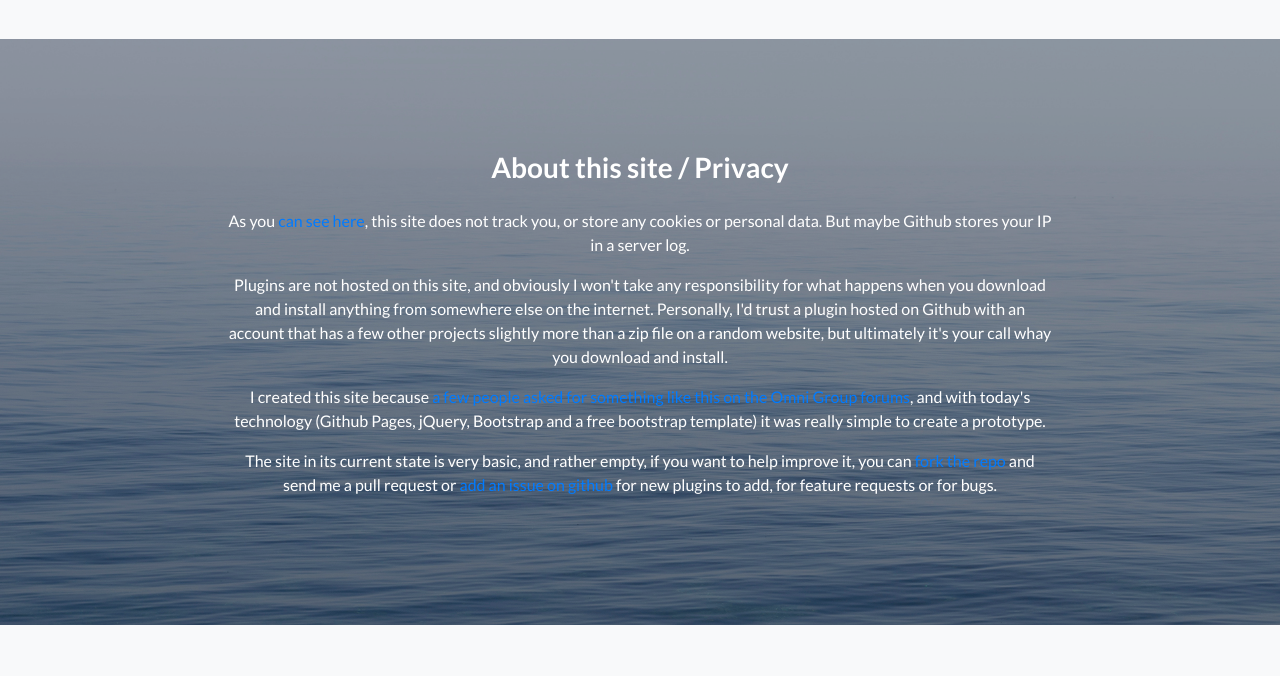
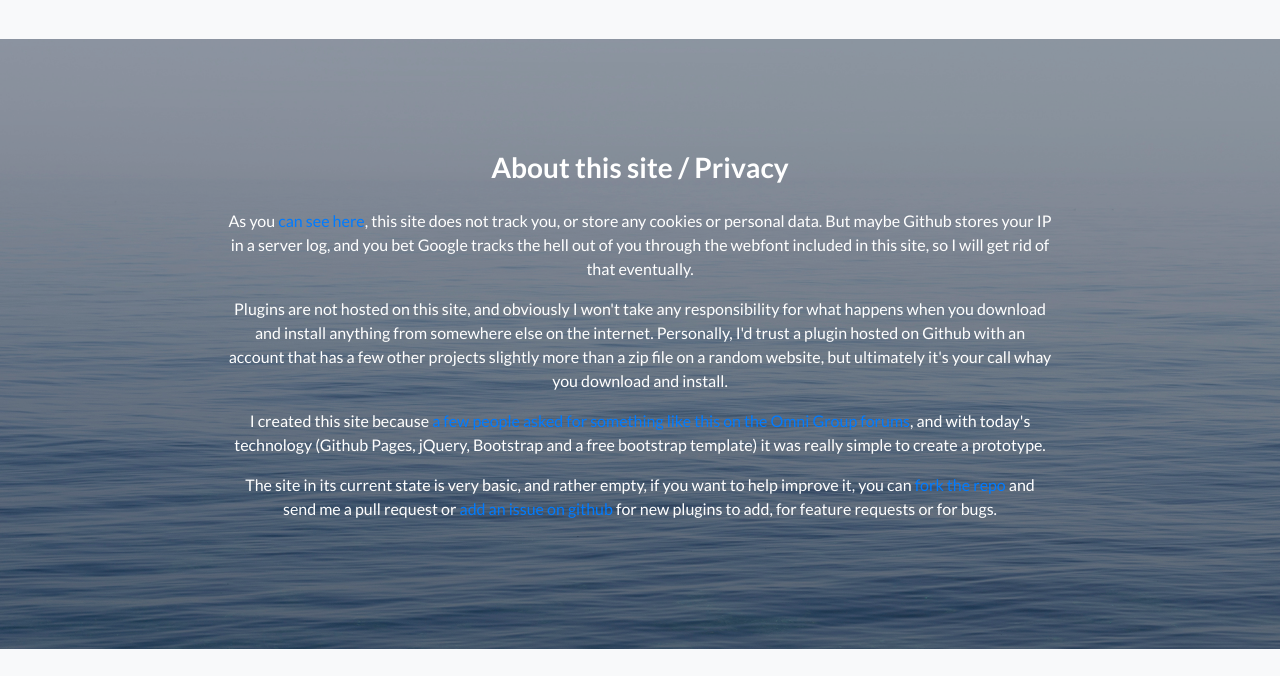
Before and after one commit to bboc/omni-plugins, a plain HTML site: page index.html in a window 1280 px wide. Shown: the part 1453-2129 px from the top of the page. Drawn offline with Linux system fonts and the light colour scheme.

Commit message:
added note about google fonts

```diff
--- a/index.html
+++ b/index.html
@@ -147,7 +147,7 @@
       <div class="row">
         <div class="col-xl-9 mx-auto">
           <h3 class="mb-4"><a name="about">About this site / Privacy</a></h2>
-          <p>As you <a href="https://github.com/bboc/omni-plugins">can see here</a>, this site does not track you, or store any cookies or personal data. But maybe Github stores your IP in a server log.</p>
+          <p>As you <a href="https://github.com/bboc/omni-plugins">can see here</a>, this site does not track you, or store any cookies or personal data. But maybe Github stores your IP in a server log, and you bet Google tracks the hell out of you through the webfont included in this site, so I will get rid of that eventually.</p>
           <p>Plugins are not hosted on this site, and obviously I won't take any responsibility for what happens when you download and install anything from somewhere else on the internet. Personally, I'd trust a plugin hosted on Github with an account that has a few other projects slightly more than a zip file on a random website, but ultimately it's your call whay you download and install.</p>
           <p>I created this site because <a href="https://discourse.omnigroup.com/t/online-library-for-plugins-like-stenciltown/42197"> a few people asked for something like this on the Omni Group forums</a>, and with today's technology (Github Pages, jQuery, Bootstrap and a free bootstrap template) it was really simple to create a prototype.</p>
           <p>The site in its current state is very basic, and rather empty, if you want to help improve it, you can  <a href="https://github.com/bboc/omni-plugins">fork the repo</a> and send me a pull request or <a href="https://github.com/bboc/omni-plugins/issues">add an issue on github</a> for new plugins to add, for feature requests or for bugs.</p>
```
